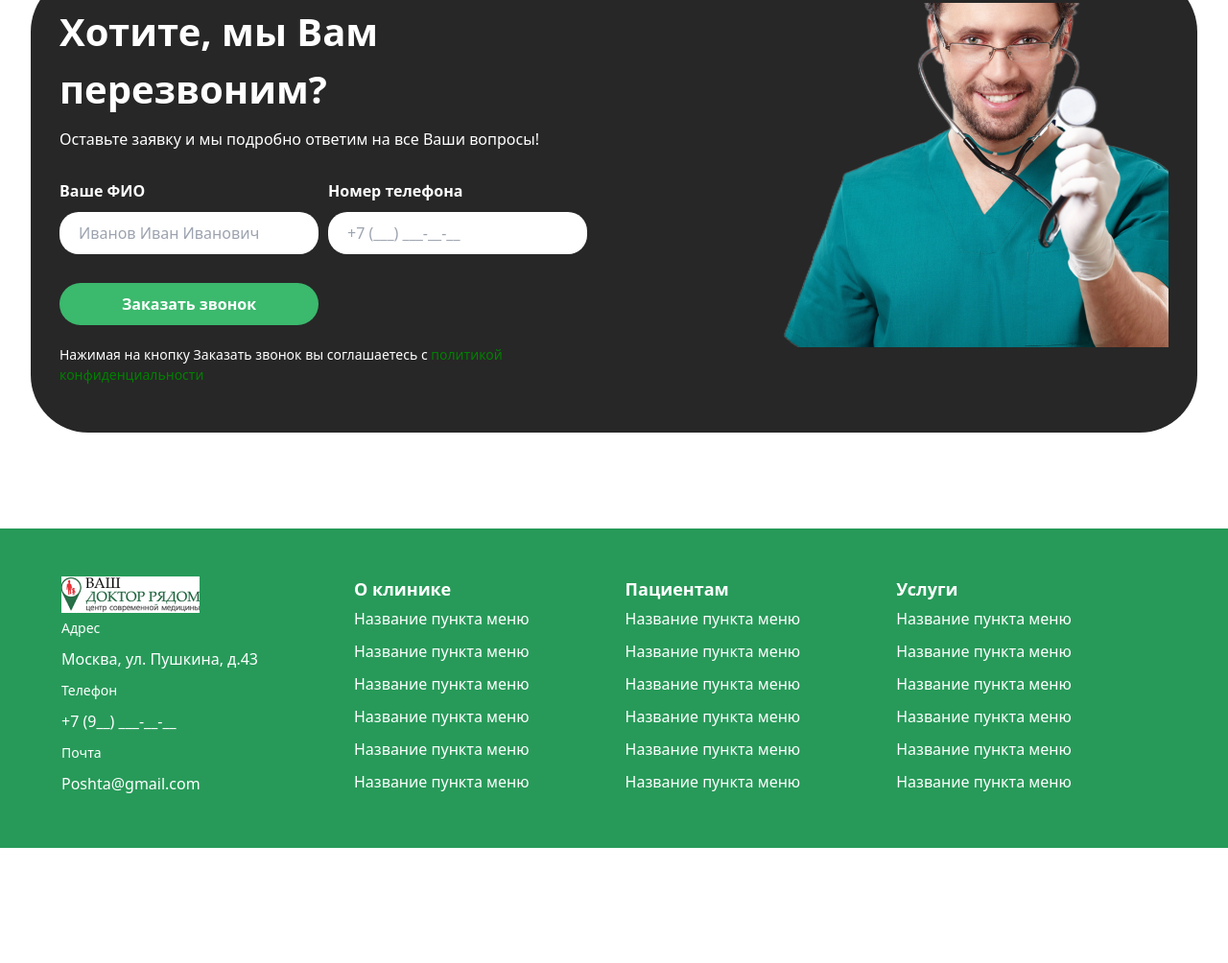
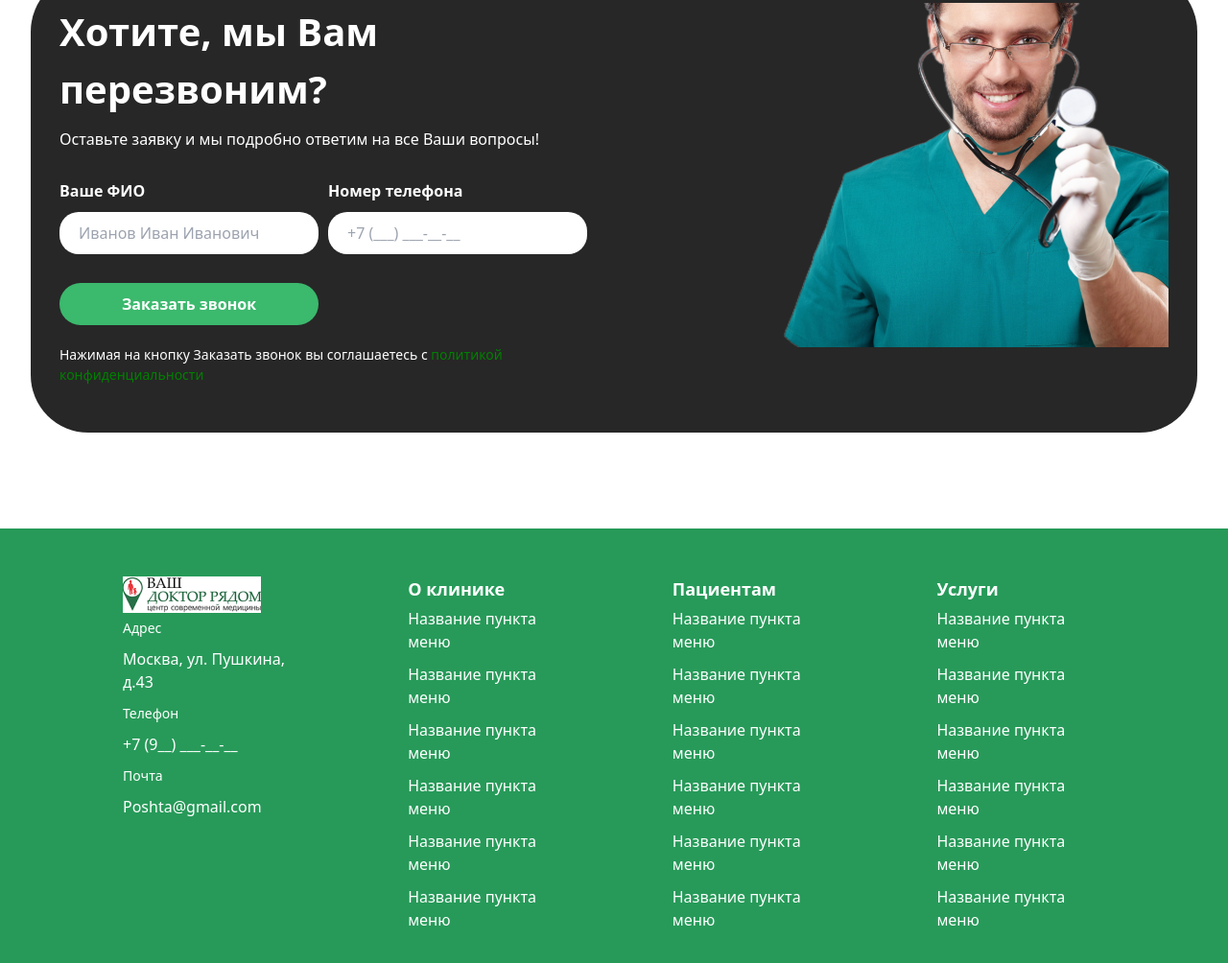
Before and after one commit to Amsurur/GIT-1-Exam, a website: page src/project-1/shohrukh-1.html in a window 1280 px wide. Shown: the part 3026-4030 px from the top of the page at 96% size. Before the commit the page ends 3910 px from the top, so only its background shows below. Drawn offline with Linux system fonts and the light colour scheme.

Commit message:
footer is created

```diff
--- a/src/project-1/shohrukh-1.html
+++ b/src/project-1/shohrukh-1.html
@@ -255,8 +255,8 @@
         </section>
     </main>
 
-    <footer class="w-full bg-[#279A59] mt-[100px] py-[50px]">
-        <section class="w-[90%] m-auto flex gap-[100px] items-start">
+    <footer class="w-full bg-[#279A59] mt-[100px] pt-[50px] pb-[30px]">
+        <section class="w-[80%] m-auto flex gap-[100px] items-start">
             <aside class="text-[#fff]">
                 <img src="./img-shohrukh/imgs-1.png" alt="">
                 <p class="text-[14px] py-[5px]">Адрес</p>
```
Also changed, not shown: src/output.css.
